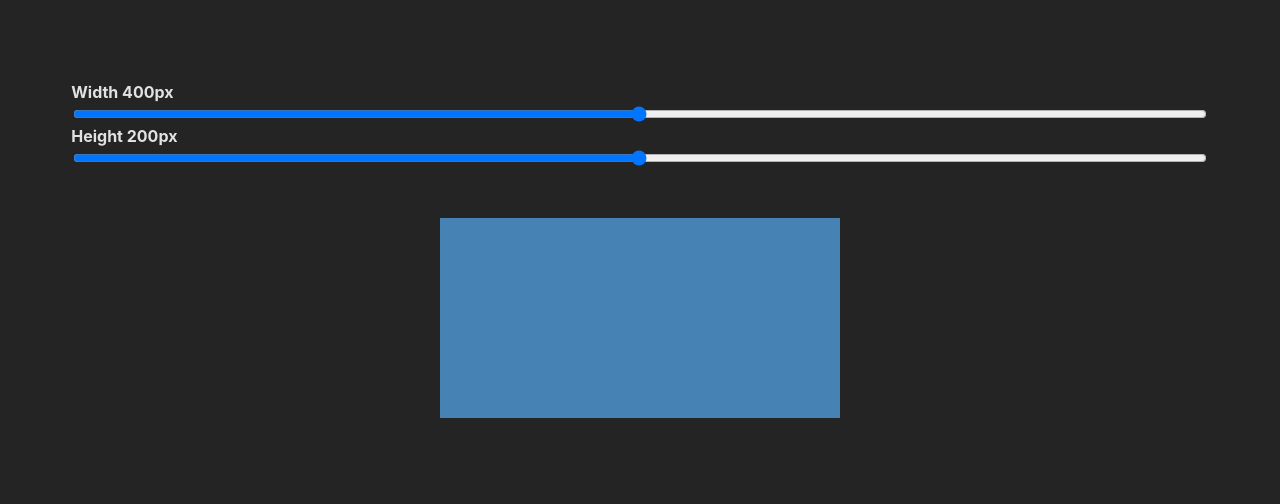
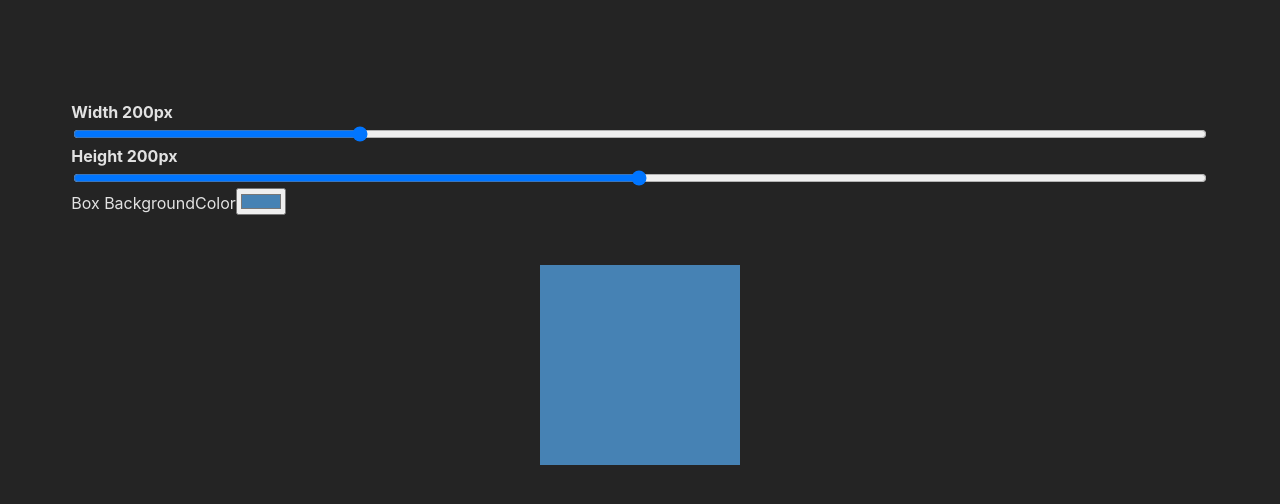
Before and after one commit to skevprog/box-range-slider, a React (Vite) app: page / in a window 1280 px wide. Shown: the top 504 px of the page. Built offline with nearby package versions, Linux system fonts and the light colour scheme.

Commit message:
feat(ColorPicker)
* Add color picker component to change the box background color dinamically

```diff
--- a/src/App.css
+++ b/src/App.css
@@ -1,10 +1,9 @@
 .container {
   width: 90%;
-  margin: 80px auto;
+  margin: 100px auto;
 }
 
 .box {
   margin: 0 auto;
   margin-top: 50px;
-  background-color: steelblue;
 }
--- a/src/App.tsx
+++ b/src/App.tsx
@@ -3,10 +3,18 @@ import { useState, ChangeEvent } from 'react'
 import RangeInput from './components/RangeInput';
 
 import './App.css'
+import ColorPicker from './components/ColorPicker';
+
+const INITIAL_STATE = {
+  height: 400 / 2,
+  width: 400 / 2,
+  color: '#4682b4',
+}
 
 function App() {
-  const [height, setHeight] = useState<number>(400 / 2);
-  const [width, setWidth] = useState<number>(800 / 2);
+  const [height, setHeight] = useState<number>(INITIAL_STATE.height);
+  const [width, setWidth] = useState<number>(INITIAL_STATE.width);
+  const [color, setColor] = useState<string>(INITIAL_STATE.color);
 
   const handleOnWidthChange = (event: ChangeEvent<HTMLInputElement>) => {
     setWidth(parseInt(event.target.value));
@@ -16,6 +24,9 @@ function App() {
     setHeight(parseInt(event.target.value));
   };
 
+  const handleOnColorChange = (event: ChangeEvent<HTMLInputElement>) => {
+    setColor(event.target.value);
+  }
 
   return (
     <div className="container">
@@ -40,7 +51,9 @@ function App() {
         onChange={handleOnHeightChange}
       />
 
-      <div className="box" style={{ width, height }} />
+      <ColorPicker id="color-picker" label="Box BackgroundColor" onChange={handleOnColorChange} value={color} />
+
+      <div className="box" style={{ width, height, backgroundColor: color }} />
     </div>
   )
 }
--- /dev/null
+++ b/src/components/ColorPicker/index.tsx
@@ -0,0 +1,23 @@
+import React, {ChangeEvent} from 'react'
+
+interface ColorPickerProps {
+   label?: string;
+   id: string;
+   onChange: (e: ChangeEvent<HTMLInputElement>) => void;
+   value: string;
+}
+
+function ColorPicker({ label, id, onChange, value }: ColorPickerProps): JSX.Element {
+   return (
+      <div className="color-picker-container">
+         {label && <label htmlFor={id}>{label}</label>}
+         <input
+            type="color"
+            onChange={onChange}
+            id={id} value={value}
+         />
+      </div>
+   )
+}
+
+export default ColorPicker;
--- a/src/index.css
+++ b/src/index.css
@@ -4,7 +4,6 @@
   line-height: 24px;
   font-weight: 400;
 
-  color-scheme: light dark;
   color: rgba(255, 255, 255, 0.87);
   background-color: #242424;
 
```
